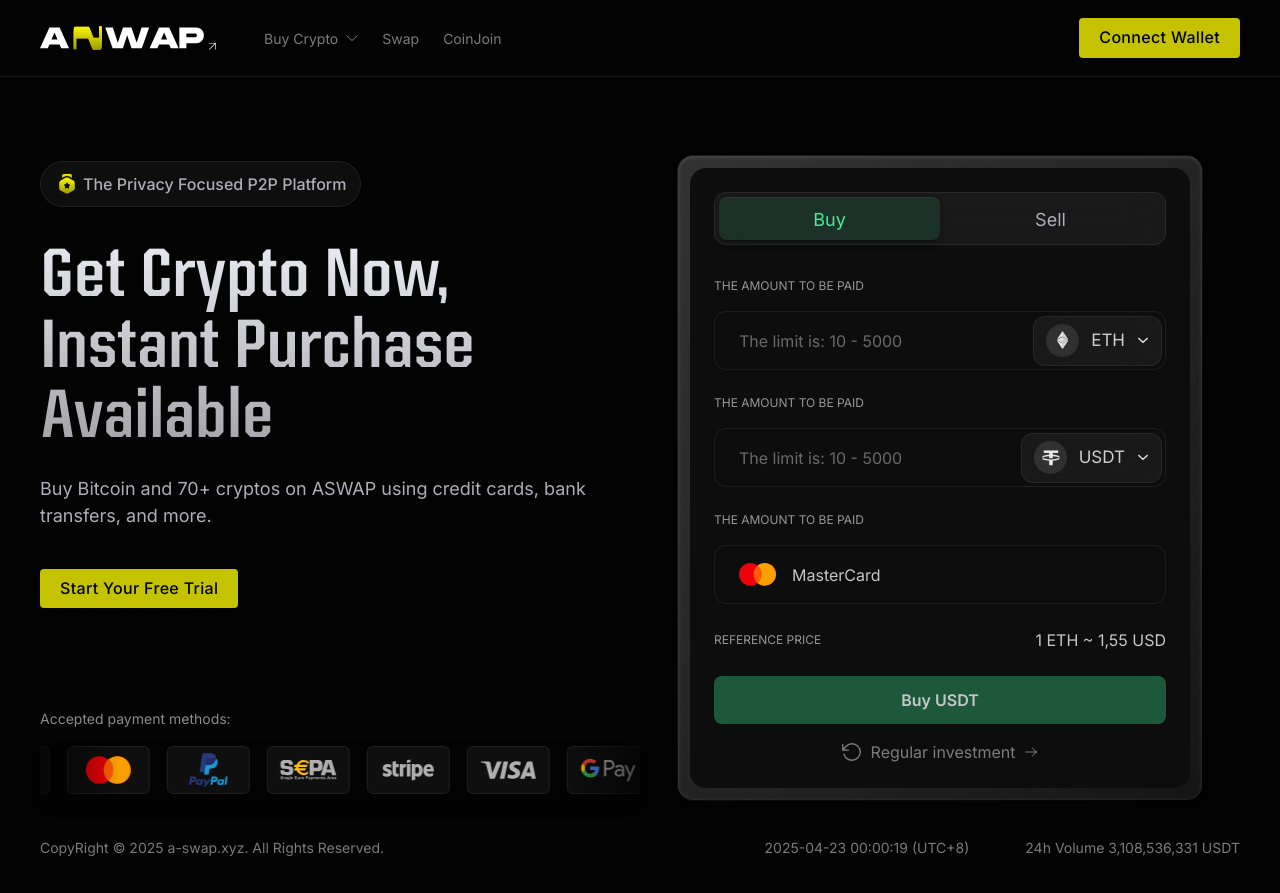
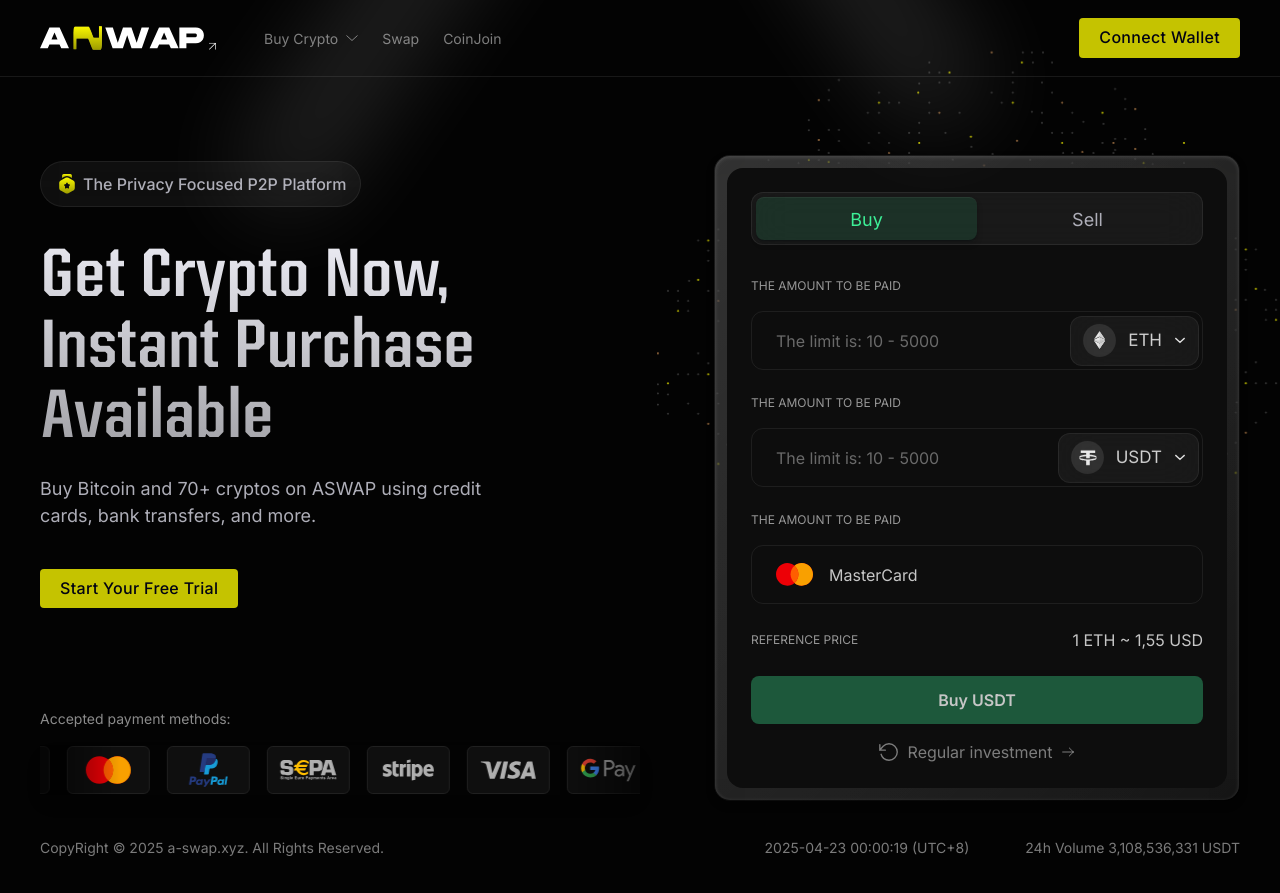
Before and after one commit to yurii-krymskiy/ASWAP, a React (Vite) app: page / in a window 1280 px wide. Built offline with nearby package versions, Linux system fonts and the light colour scheme.

Commit message:
add bg for exchange block

```diff
--- a/src/App.tsx
+++ b/src/App.tsx
@@ -6,13 +6,26 @@ import Home from "./pages/Home/Home";
 
 function App() {
   return (
-    <div className="flex flex-col">
+    <div className="flex flex-col relative">
       <Header />
+
+      {/* LEFT RAY */}
+      <div className="absolute top-0 left-50 w-[400px] z-10 rotate-[125deg]
+        bg-gradient-to-r from-white/10 to-transparent
+        shadow-[0_0_100px_40px_rgba(255,255,255,0.15)] pointer-events-none" />
+
+      {/* RIGHT RAY */}
+      <div className="absolute top-0 right-75 w-[200px] z-10 -rotate-[125deg]
+        bg-gradient-to-l from-white/10 to-transparent
+        shadow-[0_0_100px_40px_rgba(255,255,255,0.15)] pointer-events-none" />
+
       <Routes>
         <Route path="/" element={<Home />} />
       </Routes>
+
       <Footer />
     </div>
+
   );
 }
 
--- a/src/components/ui/CustomButton.tsx
+++ b/src/components/ui/CustomButton.tsx
@@ -20,6 +20,7 @@ const CustomButton = ({ text }: { text: string }) => {
         active:scale-95
         cursor-pointer
         w-fit
+        z-10
       "
     >
       {text}
--- a/src/pages/Home/Home.tsx
+++ b/src/pages/Home/Home.tsx
@@ -8,11 +8,11 @@ const Home = () => {
 
   return (
     <main className="w-screen max-w-[1400px] mx-auto px-[40px] mt-[78px]">
-      <section className="flex flex-row w-full">
+      <section className="flex flex-row w-full justify-between">
         <div className="flex flex-col basis-[50%] justify-center">
           <InfoTitle text="The Privacy Focused P2P Platform" />
           <GradientTitle text="Get Crypto Now, Instant Purchase Available" />
-          <p className="text-[#AEAEB8] text-[18px] font-normal mt-[24px] mb-[40px]">
+          <p className="text-[#AEAEB8] text-[18px] font-normal mt-[24px] mb-[40px] w-[80%]">
             Buy Bitcoin and 70+ cryptos on ASWAP using credit cards, bank transfers, and more.
           </p>
 
@@ -21,7 +21,13 @@ const Home = () => {
           <PaymentCarousel />
         </div>
 
-        <div className="flex flex-col basis-[50%] items-center justify-center">
+        <div className="flex flex-col basis-[40%] items-center justify-center">
+          <div className="
+            bg-[url('/bg/dots.png')] bg-no-repeat bg-contain bg-top
+            absolute h-full w-1/2 top-0 z-0
+            animate-dots-scroll
+          "></div>
+
           <ExchangeBlock />
         </div>
       </section>
```
Also changed, not shown: public/bg/dots.png (added).
